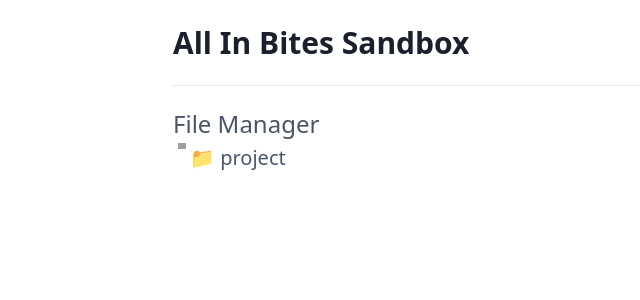
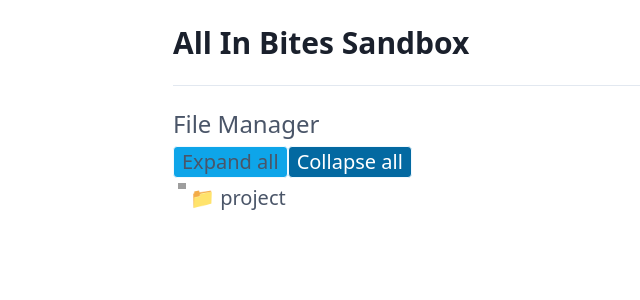
Before and after one commit to Golodhros/nextjs-sandbox, a Next.js app: page / in a window 1280 px wide. Shown: the top 300 px of the page, without its empty margins (83-723 px from the left). Built offline with nearby package versions, Linux system fonts and the light colour scheme; grey boxes are pictures that could not be loaded.

Commit message:
feat: cleanups

```diff
--- a/src/pages/index.tsx
+++ b/src/pages/index.tsx
@@ -1,3 +1,4 @@
+/* eslint-disable no-param-reassign */
 import { useEffect, useState } from 'react';
 import { v4 as uuidv4 } from 'uuid';
 
@@ -32,13 +33,6 @@ const enhanceFileTree = (node: FileTreeNode): EnhancedFileTreeNode => {
     isExpanded: false,
     children: children && children.map((child) => enhanceFileTree(child)),
   };
-};
-
-const getClassForKind = (kind: string): string => {
-  if (kind === 'file') {
-    return 'is-file';
-  }
-  return 'is-folder';
 };
 
 type DirectoryButtonProps = {
@@ -130,6 +124,10 @@ const TreeNode = ({ data, level, onClick }: TreeNodeProps): JSX.Element => {
   const [isNodeExpanded, setIsNodeExpanded] = useState<boolean>(isExpanded);
   const [isNodeSelected, setIsNodeSelected] = useState<boolean>(isSelected);
 
+  useEffect(() => {
+    setIsNodeExpanded(isExpanded);
+  }, [isExpanded]);
+
   const handleNodeClick = () => {
     if (kind === 'directory') {
       setIsNodeExpanded(!isNodeExpanded);
@@ -148,7 +146,7 @@ const TreeNode = ({ data, level, onClick }: TreeNodeProps): JSX.Element => {
   const nextLevel = level + 1;
 
   return (
-    <div className={isNodeExpanded ? 'is-expanded' : 'is-collapsed'}>
+    <div>
       <Element
         level={level}
         name={name}
@@ -157,11 +155,9 @@ const TreeNode = ({ data, level, onClick }: TreeNodeProps): JSX.Element => {
         isNodeSelected={isNodeSelected}
       />
       {hasChildrenRendered &&
-        children.map((child) => (
-          <div
-            key={`${child.name}:${Math.random() * 1000}`}
-            className={getClassForKind(kind)}
-          >
+        children.map((child, idx) => (
+          // eslint-disable-next-line react/no-array-index-key
+          <div key={id + idx}>
             <TreeNode
               data={child}
               level={nextLevel}
@@ -180,7 +176,6 @@ const toggleIsSelectedInTreeState = (
   const { children } = tree;
 
   if (tree.id === id) {
-    // eslint-disable-next-line no-param-reassign
     tree.isSelected = !tree.isSelected;
   }
 
@@ -191,40 +186,90 @@ const toggleIsSelectedInTreeState = (
   }
 };
 
+// TODO: consolidate these two functions
+const expandAllInTreeState = (tree: EnhancedFileTreeNode) => {
+  const { children } = tree;
+
+  tree.isExpanded = true;
+  if (children) {
+    children.forEach((child) => {
+      expandAllInTreeState(child);
+    });
+  }
+
+  return tree;
+};
+const collapseAllInTreeState = (tree: EnhancedFileTreeNode) => {
+  const { children } = tree;
+
+  tree.isExpanded = false;
+  if (children) {
+    children.forEach((child) => {
+      collapseAllInTreeState(child);
+    });
+  }
+
+  return tree;
+};
+
 type FileManagerProps = {
-  isLoading: boolean;
   data: FileTreeNode;
 };
-const FileManager: React.FC<FileManagerProps> = ({ isLoading, data }) => {
+
+// TODO
+// - Move tree structure into an array of objects for better performance and easier manipulation
+const FileManager: React.FC<FileManagerProps> = ({ data }) => {
   const [enhancedFileTree, setEnhancedFileTree] =
     useState<EnhancedFileTreeNode>(enhanceFileTree(data));
 
-  // TODO: make it a skeleton component
-  if (isLoading) {
-    return <div>Loading...</div>;
-  }
-
   const handleNodeClick = (id: string) => {
-    console.log('node clicked', id);
     setEnhancedFileTree((prev) => {
       toggleIsSelectedInTreeState(prev, id);
 
-      console.log('prev', prev);
+      return prev;
+    });
+  };
 
-      return prev;
+  const handleExpandAll = () => {
+    setEnhancedFileTree((prev) => {
+      expandAllInTreeState(prev);
+
+      return { ...prev };
+    });
+  };
+
+  const handleCollapseAll = () => {
+    setEnhancedFileTree((prev) => {
+      collapseAllInTreeState(prev);
+
+      return { ...prev };
     });
   };
 
   return (
     <div>
       <h2 className="text-2xl">File Manager</h2>
+      <div className="my-1 flex">
+        <button
+          className="rounded border border-sky-50 bg-sky-500 px-2 hover:bg-sky-100"
+          type="button"
+          onClick={handleExpandAll}
+        >
+          Expand all
+        </button>
+        <button
+          className="rounded border border-sky-50 bg-sky-700 px-2 text-white hover:bg-sky-100 hover:text-gray-800"
+          type="button"
+          onClick={handleCollapseAll}
+        >
+          Collapse all
+        </button>
+      </div>
       <TreeNode data={enhancedFileTree} level={0} onClick={handleNodeClick} />
     </div>
   );
 };
 
-// TODO
-// -
 const Index = () => {
   const [data, setData] = useState<FileTreeNode | null>(null);
   const [isLoading, setIsLoading] = useState<boolean>(true);
@@ -248,7 +293,8 @@ const Index = () => {
       }
       title="All In Bites Sandbox"
     >
-      {data && <FileManager isLoading={isLoading} data={data} />}
+      {isLoading && <div>Loading...</div>}
+      {data && <FileManager data={data} />}
     </Main>
   );
 };
--- a/src/styles/global.css
+++ b/src/styles/global.css
@@ -20,14 +20,3 @@ a:hover {
 .content ul {
   @apply my-6;
 }
-.is-file {
-}
-.is-folder {
-}
-.is-expanded {
-}
-.is-collapsed {
-}
-.is-selected {
-  background-color: pink;
-}
```
